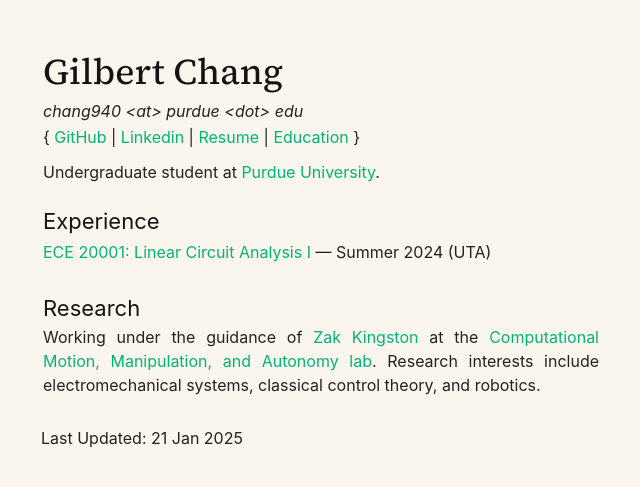
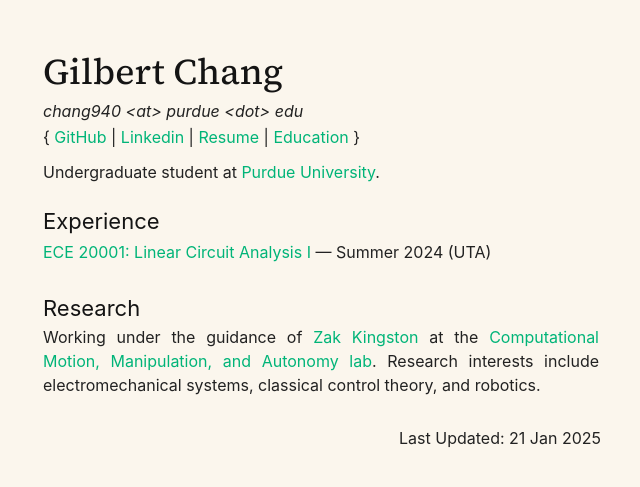
Before and after one commit to vindou/vindou, a Jekyll site: the page built from index.html, in a window 1280 px wide. Shown: the top 487 px of the page, without its empty margins (319-959 px from the left). Built offline with Jekyll 4.4.1, drawn with Linux system fonts in a browser that asks for light colours.

Commit message:
Update index.css

```diff
--- a/css/index.css
+++ b/css/index.css
@@ -134,8 +134,8 @@
 .footer {
   display: flex;
   flex-direction: row;
-  justify-content: left;
-  align-items: left;
+  justify-content: right;
+  align-items: right;
   margin-bottom: 15px;
 }
 
```
